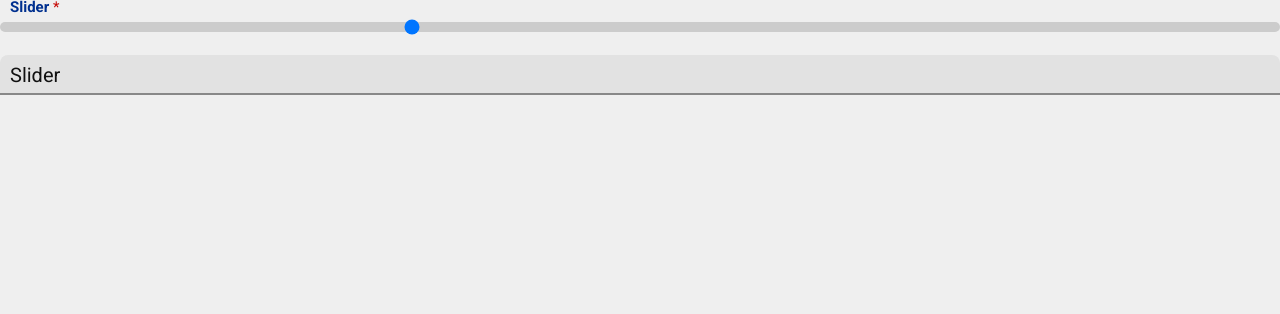
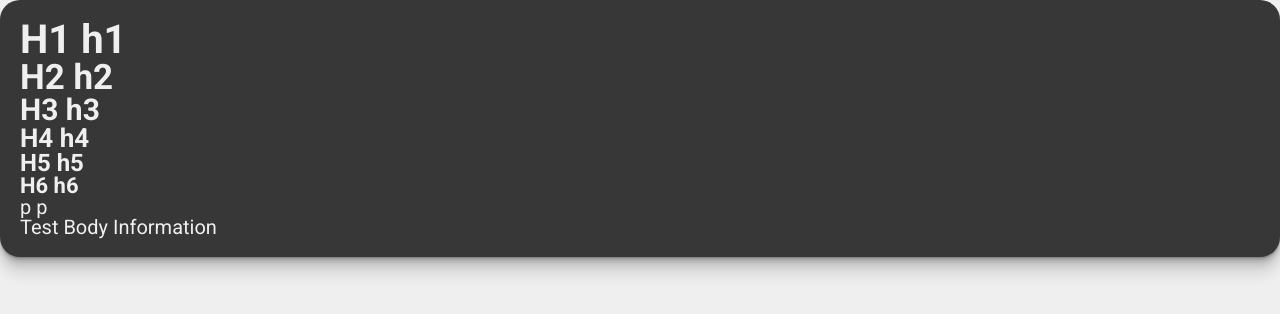
Before and after one commit to 57wng/componentLibrary, a React (Create React App) app: page / in a window 1280 px wide. Shown: the top 314 px of the page. Built offline with nearby package versions, Linux system fonts and the light colour scheme.

Commit message:
working Card component

```diff
--- a/src/App.js
+++ b/src/App.js
@@ -1,23 +1,25 @@
 import React, {useState} from 'react';
-import Slider from './Components/Slider';
-import Input from './Components/Input';
+import Card from "./Components/Card";
 
 const App = () => {
-  const [state, setState] = useState();
     return <div data-test="app-component" className="App">
-        <Slider
-            customClass={"custom-slider-class"}
-            defaultValue={30}
-            size={"md"}
-            label={"Slider"}
-            value={state}
-            onChange={(e) => setState(e.target.value)}
-            step={4}
-            required={true}
-            min={0}
-            max={100}
-        />
-        <Input value={state} onChange={(e) => setState(e)} placeholder={"Slider"}/>
+
+
+        <Card
+            color={'dark'}
+            elevation={5}
+            hover={true}
+        >
+            <h1>H1 h1</h1>
+            <h2>H2 h2</h2>
+            <h3>H3 h3</h3>
+            <h4>H4 h4</h4>
+            <h5>H5 h5</h5>
+            <h6>H6 h6</h6>
+            <p>p p</p>
+            <p>Test Body Information</p>
+        </Card>
+
     </div>;
 };
 
--- a/src/Components/Button.js
+++ b/src/Components/Button.js
@@ -23,7 +23,9 @@ export const Button = ({ value, color, disabled, onClick, customClass }) => {
   };
 
   return (
-    <div className={'button-container'} data-test={'button-component'}>
+    <div className={`button-container ${
+        customClass === undefined ? '' : customClass
+    }`} data-test={'button-component'}>
       <button
         data-test={'button'}
         disabled={disabled === undefined ? false : true}
--- /dev/null
+++ b/src/Components/Card.js
@@ -0,0 +1,14 @@
+import React from 'react';
+
+const Card = ({children, elevation, hover, color, customClass}) => {
+    return (
+        <div
+            className={`card-container ${elevation === undefined ? '1' : "_" + elevation} ${hover === true ? 'hover' : ''} ${
+                customClass === undefined ? '' : customClass
+            } ${color === 'dark' ? 'dark' : 'light'}`} data-test={"card-component"}>
+            {children}
+        </div>
+    )
+}
+
+export default Card;
--- a/src/Components/Dropdown.js
+++ b/src/Components/Dropdown.js
@@ -7,7 +7,7 @@ const Dropdown = ({ label, value, options, setState, customClass }) => {
 
   return (
     <div className={`dropdown-container ${customClass === undefined ? '' : customClass}`}>
-      <label className={`label ${value !== "" ? "filled-label": ""}`}>{label !== undefined && label}</label>
+      <label className={`label ${value !== "" && value !== undefined ? "filled-label": ""}`}>{label !== undefined && label}</label>
       <div className="inner-label">
         <select value={value} onChange={(e) => setState(e.target.value)}>
           {options !== undefined &&
--- /dev/null
+++ b/src/Style/Components/card.scss
@@ -0,0 +1,77 @@
+.card-container {
+  padding: 1rem;
+  border-radius: 20px;
+  &.dark {
+    background: lighten($black, 15%);
+    color: $white;
+  }
+
+  &.light {
+    color: $black;
+  }
+
+  &.hover {
+    transition: all .25s ease;
+  }
+
+  &.hover:hover {
+
+    &._1 {
+      box-shadow: 0 1px 1px rgba($black,0.12),
+      0 2px 2px rgba($black,0.12);
+    }
+    &._2 {
+      box-shadow: 0 1px 1px rgba($black,0.12),
+      0 2px 2px rgba($black,0.12),
+      0 4px 4px rgba($black,0.12);
+    }
+    &._3 {
+      box-shadow: 0 1px 1px rgba($black,0.12),
+      0 2px 2px rgba($black,0.12),
+      0 4px 4px rgba($black,0.12),
+      0 8px 8px rgba($black,0.12);
+    }
+    &._4 {
+      box-shadow: 0 1px 1px rgba($black,0.12),
+      0 2px 2px rgba($black,0.12),
+      0 4px 4px rgba($black,0.12),
+      0 8px 8px rgba($black,0.12),
+      0 16px 16px rgba($black,0.12);
+    }
+
+    &._5 {
+      box-shadow:  0 1px 1px rgba($black,0.12),
+      0 2px 2px rgba($black,0.12),
+      0 4px 4px rgba($black,0.12),
+      0 8px 8px rgba($black,0.12),
+      0 16px 16px rgba($black,0.12),
+      0 24px 24px rgba($black,0.12);
+    }
+  }
+
+  &._1 {
+    box-shadow: 0 1px 1px rgba($black,0.12);
+  }
+  &._2 {
+    box-shadow: 0 1px 1px rgba($black,0.12),
+    0 2px 2px rgba($black,0.12);
+  }
+  &._3 {
+    box-shadow: 0 1px 1px rgba($black,0.12),
+    0 2px 2px rgba($black,0.12),
+    0 4px 4px rgba($black,0.12);
+  }
+  &._4 {
+    box-shadow: 0 1px 1px rgba($black,0.12),
+    0 2px 2px rgba($black,0.12),
+    0 4px 4px rgba($black,0.12),
+    0 8px 8px rgba($black,0.12);
+  }
+  &._5 {
+    box-shadow: 0 1px 1px rgba($black,0.12),
+    0 2px 2px rgba($black,0.12),
+    0 4px 4px rgba($black,0.12),
+    0 8px 8px rgba($black,0.12),
+    0 16px 16px rgba($black,0.12);
+  }
+}
--- a/src/Style/import.scss
+++ b/src/Style/import.scss
@@ -11,3 +11,4 @@
 @import './Components/radio.scss';
 @import './Components/slider.scss';
 @import './Components/dropdown.scss';
+@import './Components/card.scss';
--- a/src/Style/main.scss
+++ b/src/Style/main.scss
@@ -7,3 +7,37 @@ body, html {
 .submit-button {
     width: 100%;
 }
+
+h1 {
+  font-size: 2rem;
+  font-weight: 700;
+}
+
+h2 {
+  font-size: 1.75rem;
+  font-weight: 700;
+}
+
+h3 {
+  font-size: 1.5rem;
+  font-weight: 600;
+}
+
+h4 {
+  font-size: 1.3rem;
+  font-weight: 600;
+}
+
+h5 {
+  font-size: 1.2rem;
+  font-weight: 600;
+}
+
+h6 {
+font-size: 1.1rem;
+  font-weight: 600;
+}
+
+p {
+font-size: 1rem;
+}
```
Also changed, not shown: 2 other files (tests, documents, lock files or other folders).
